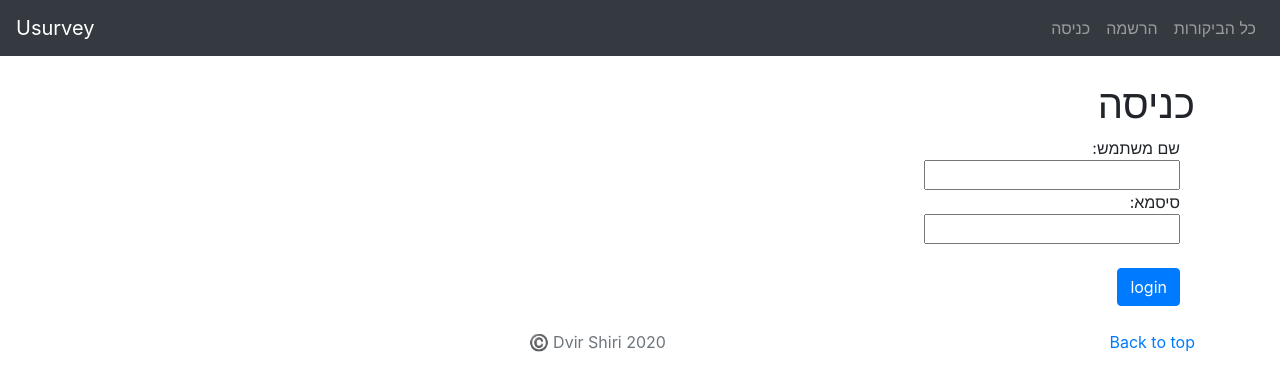
After one commit to DvirS123/Usurvey-Head, a Django app: template accounts/templates/login.html in a window 1280 px wide. The commit adds this page. Shown: the top 391 px of the page. Run offline with Django 3.2, Linux system fonts and the light colour scheme; the template is opened without the code that fills it, so the values that code supplies are empty; some libraries are stand-ins or nearby versions.

Commit message:
login page added

```diff
--- a/Usurvey/templates/base.html
+++ b/Usurvey/templates/base.html
@@ -53,17 +53,17 @@
   <div class="collapse navbar-collapse" id="navbarNav">
     <ul class="navbar-nav ml-auto">
       {% if user.is_authenticated %}
-      <a class="nav-link" href="javascript:{document.getElementById('logout').submit()}">התנתק</a>
+      <a class="nav-link" href="javascript:{document.getElementById('logout').submit()}">התנתק</a><!-- logout -->
       <form id="logout" method="POST" action="{% url 'logout' %}">
         {% csrf_token %}
         <input type="hidden" />
       </form>
-      <a class="nav-link" href="{% url 'makereview' %}">הוסף ביקורת</a>
+      <a class="nav-link" href="{% url 'makereview' %}">הוסף ביקורת</a><!-- make review -->
       {% else %}
-      <a class="nav-link" href="">כניסה</a>
-      <a class="nav-link" href="{% url 'signup'%}">הרשמה</a>
+      <a class="nav-link" href="{% url 'login' %}">כניסה</a><!-- login -->
+      <a class="nav-link" href="{% url 'signup'%}">הרשמה</a><!-- signup -->
       {% endif %}
-      <a class="nav-link" href="">כל הביקורות</a>
+      <a class="nav-link" href="">כל הביקורות</a><!-- all reviews -->
     </ul>
   </div>
 </nav>
--- /dev/null
+++ b/accounts/templates/login.html
@@ -0,0 +1,30 @@
+{% extends 'base.html' %}
+
+{% block content %}
+<div class="text-right">
+<div class="container">
+<h1>כניסה</h1>
+{% if error %}
+<br/>
+{{error}}
+<br/>
+{% endif %}
+
+<form method="POST" action="{% url 'login' %}">
+  {% csrf_token %}
+  <div class="container">
+  :שם משתמש
+  <br/>
+  <input type="text" name="username" />
+  <br/>
+  :סיסמא
+  <br/>
+  <input type="password" name="password" />
+  <br/>
+  <br/>
+  <input class="btn btn-primary" type="submit" value="login"/>
+</form>
+</div>
+</div>
+</div>
+{% endblock %}
```
Also changed, not shown: accounts/views.py (+9 -2 lines).
